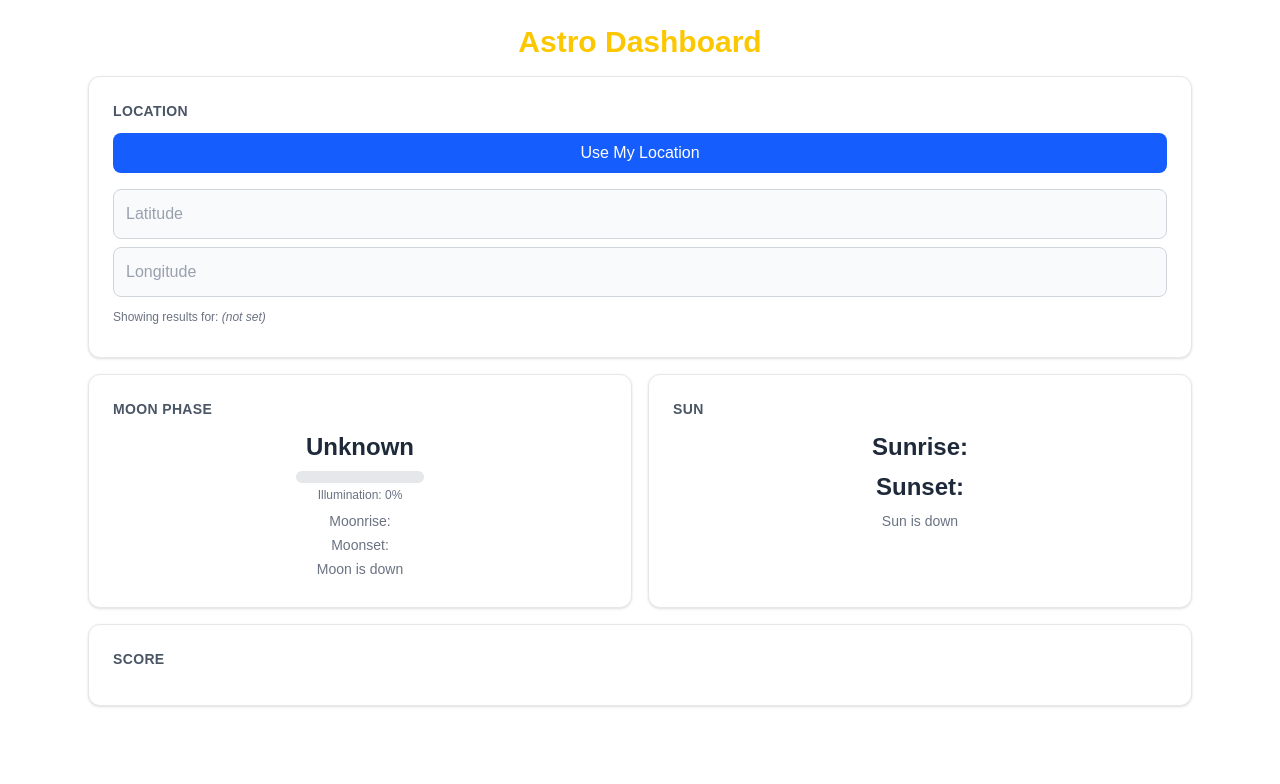
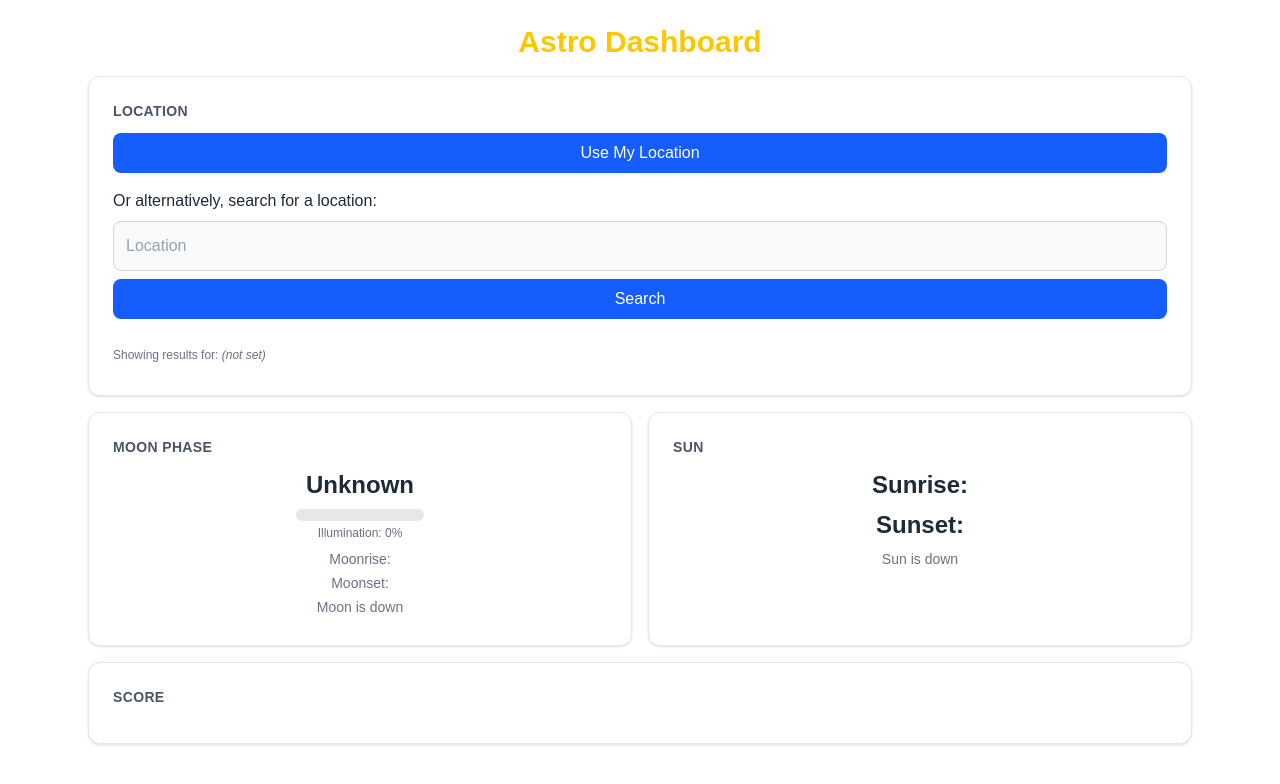
Before and after one commit to Jake-Russell/astro-dashboard, a Next.js app: page / in a window 1280 px wide. Shown: the top 784 px of the page. Built offline with nearby package versions, Linux system fonts and the light colour scheme.

Commit message:
Integrate with Nominatim API

```diff
--- /dev/null
+++ b/app/api/location/consts.ts
@@ -0,0 +1,6 @@
+export const NOMINATIM_BASE_URL = "https://nominatim.openstreetmap.org";
+
+export const NOMINATIM_HEADERS = {
+    "User-Agent": "astro-dashboard/1.0",
+    "Accept-Language": "en",
+};
--- /dev/null
+++ b/app/api/location/reverse/route.ts
@@ -0,0 +1,49 @@
+import { NextRequest, NextResponse } from "next/server";
+import { NOMINATIM_BASE_URL, NOMINATIM_HEADERS } from "../consts";
+import type { LocationReverseResponse, NominatimReverseResponse } from "../types";
+
+export async function GET(request: NextRequest) {
+    const { searchParams } = new URL(request.url);
+    const lat = searchParams.get("lat");
+    const lon = searchParams.get("lon");
+
+    if (!lat || !lon)
+        return NextResponse.json({ error: "lat and lon parameters are required" }, { status: 400 });
+
+    const url = `${NOMINATIM_BASE_URL}/reverse?lat=${lat}&lon=${lon}&format=json`;
+
+    try {
+        const res = await fetch(url, { headers: NOMINATIM_HEADERS });
+
+        if (!res.ok) {
+            return NextResponse.json(
+                { error: `Nominatim API error: ${res.status}` },
+                { status: res.status },
+            );
+        }
+
+        const data: NominatimReverseResponse = await res.json();
+
+        if (!data || !data.display_name) {
+            return NextResponse.json(
+                { error: "No location found for the given coordinates" },
+                { status: 404 },
+            );
+        }
+
+        const name =
+            data.address.village ||
+            data.address.town ||
+            data.address.city ||
+            data.address.county ||
+            "Unknown location";
+        const displayName = name + `, ${data.address.country}`;
+
+        const response: LocationReverseResponse = { name, displayName };
+
+        return NextResponse.json(response);
+    } catch (err) {
+        console.error(`Error fetching reverse location data for ${lat}, ${lon}:`, err);
+        return NextResponse.json({ error: `Network error: ${err}` }, { status: 500 });
+    }
+}
--- /dev/null
+++ b/app/api/location/search/route.ts
@@ -0,0 +1,46 @@
+import { NextRequest, NextResponse } from "next/server";
+import { NOMINATIM_BASE_URL, NOMINATIM_HEADERS } from "../consts";
+import type { LocationSearchResponse, NominatimSearchResponse } from "../types";
+
+export async function GET(request: NextRequest) {
+    const { searchParams } = new URL(request.url);
+    const location = searchParams.get("location");
+
+    if (!location)
+        return NextResponse.json({ error: "Location parameter is required" }, { status: 400 });
+
+    const url = `${NOMINATIM_BASE_URL}/search?q=${location}&format=json&limit=1`;
+
+    try {
+        const res = await fetch(url, { headers: NOMINATIM_HEADERS });
+
+        if (!res.ok) {
+            return NextResponse.json(
+                { error: `Nominatim API error: ${res.status}` },
+                { status: res.status },
+            );
+        }
+
+        const data: NominatimSearchResponse = await res.json();
+
+        if (!data || data.length === 0) {
+            return NextResponse.json(
+                { error: "No location found for the given search term" },
+                { status: 404 },
+            );
+        }
+
+        const displayName = `${data[0].display_name.split(",")[0]}, ${data[0].display_name.split(",").at(-1)}`;
+
+        const response: LocationSearchResponse = {
+            lat: data[0].lat,
+            lon: data[0].lon,
+            displayName,
+        };
+
+        return NextResponse.json(response);
+    } catch (err) {
+        console.error(`Error fetching location data for ${location}:`, err);
+        return NextResponse.json({ error: `Network error: ${err}` }, { status: 500 });
+    }
+}
--- /dev/null
+++ b/app/api/location/types.ts
@@ -0,0 +1,33 @@
+export type NominatimSearchResponse = {
+    lat: string;
+    lon: string;
+    name: string;
+    display_name: string;
+}[];
+
+export type NominatimReverseResponse = {
+    name: string;
+    display_name: string;
+    address: {
+        village?: string;
+        suburb?: string;
+        town?: string;
+        city?: string;
+        county?: string;
+        country: string;
+        country_code: string;
+    };
+};
+
+export type LocationSearchResponse = {
+    lat: string;
+    lon: string;
+    displayName: string;
+    error?: string;
+};
+
+export type LocationReverseResponse = {
+    name: string;
+    displayName: string;
+    error?: string;
+};
--- a/app/components/LocationTile.tsx
+++ b/app/components/LocationTile.tsx
@@ -1,11 +1,15 @@
 "use client";
 import { useState } from "react";
+import { getLatLng, getLocationName } from "../utils/getLocationData";
 import { useAstronomy } from "./AstronomyContext";
 import Tile from "./Tile";
 
 const LocationTile = () => {
-    const { latitude, longitude, setLatitude, setLongitude, weatherData } = useAstronomy();
+    const { setLatitude, setLongitude, weatherData } = useAstronomy();
     const [error, setError] = useState<string | null>(null);
+
+    const [location, setLocation] = useState("");
+    const [locationDisplayName, setLocationDisplayName] = useState("");
 
     const handleUseLocation = () => {
         if (!navigator.geolocation) {
@@ -13,15 +17,33 @@ const LocationTile = () => {
             return;
         }
         navigator.geolocation.getCurrentPosition(
-            (position) => {
+            async (position) => {
                 setLatitude(position.coords.latitude.toFixed(5));
                 setLongitude(position.coords.longitude.toFixed(5));
+
+                const location = await getLocationName(
+                    position.coords.latitude.toString(),
+                    position.coords.longitude.toString(),
+                );
+                setLocation(location.name);
+                setLocationDisplayName(location.displayName);
+
                 setError(null);
             },
             () => {
+                // TODO: Add more specific error handling
                 setError("Unable to retrieve your location.");
             },
         );
+    };
+
+    const handleLocationSearch = async () => {
+        const locationData = await getLatLng(location);
+        console.log(`Location data for ${location}:`, locationData);
+        setLatitude(locationData.lat);
+        setLongitude(locationData.lon);
+
+        setLocationDisplayName(locationData.displayName);
     };
 
     return (
@@ -33,27 +55,25 @@ const LocationTile = () => {
                 Use My Location
             </button>
             <div className="flex flex-col gap-2">
+                <p>Or alternatively, search for a location:</p>
                 <input
-                    type="number"
-                    placeholder="Latitude"
-                    value={latitude}
-                    onChange={(e) => setLatitude(e.target.value)}
+                    type="text"
+                    placeholder="Location"
+                    value={location}
+                    onChange={(e) => setLocation(e.target.value)}
                     className="w-full rounded-lg bg-gray-50 border border-gray-300 p-3 text-gray-800 placeholder-gray-400 focus:outline-none focus:ring-2 focus:ring-blue-500 focus:border-blue-500"
                 />
-                <input
-                    type="number"
-                    placeholder="Longitude"
-                    value={longitude}
-                    onChange={(e) => setLongitude(e.target.value)}
-                    className="w-full rounded-lg bg-gray-50 border border-gray-300 p-3 text-gray-800 placeholder-gray-400 focus:outline-none focus:ring-2 focus:ring-blue-500 focus:border-blue-500"
-                />
+                <button
+                    className="w-full px-3 py-2 rounded-lg bg-blue-600 text-white hover:bg-blue-700 transition-colors duration-200 mb-4 cursor-pointer"
+                    onClick={handleLocationSearch}
+                >
+                    Search
+                </button>
                 <div className="text-gray-500 text-xs mt-1 select-none">
                     Showing results for:
                     {weatherData ? (
-                        // TODO: Implement location
-                        <p>TODO: Implement location</p>
+                        <p>{locationDisplayName}</p>
                     ) : (
-                        // ` ${weatherData.location.name}, ${weatherData.location.country} (${format(getLocalTime(latitude, longitude), "HH:mm")})`
                         <span className="italic"> (not set)</span>
                     )}
                 </div>
--- /dev/null
+++ b/app/utils/getLocationData.ts
@@ -0,0 +1,40 @@
+import { LocationReverseResponse, LocationSearchResponse } from "../api/location/types";
+
+export async function getLatLng(location: string): Promise<LocationSearchResponse> {
+    const errorResponse: LocationSearchResponse = {
+        lat: "",
+        lon: "",
+        displayName: "",
+    };
+
+    try {
+        const res = await fetch(`/api/location/search?location=${encodeURIComponent(location)}`);
+        const data: LocationSearchResponse = await res.json();
+        if (!res.ok) {
+            return { ...errorResponse, error: data.error || "API error" };
+        }
+        return data;
+    } catch (err) {
+        return { ...errorResponse, error: `Network error: ${err}` };
+    }
+}
+
+export async function getLocationName(lat: string, lon: string): Promise<LocationReverseResponse> {
+    const errorResponse: LocationReverseResponse = {
+        name: "",
+        displayName: "",
+    };
+
+    try {
+        const res = await fetch(
+            `/api/location/reverse?lat=${encodeURIComponent(lat)}&lon=${encodeURIComponent(lon)}`,
+        );
+        const data: LocationReverseResponse = await res.json();
+        if (!res.ok) {
+            return { ...errorResponse, error: data.error || "API error" };
+        }
+        return data;
+    } catch (err) {
+        return { ...errorResponse, error: `Network error: ${err}` };
+    }
+}
```
